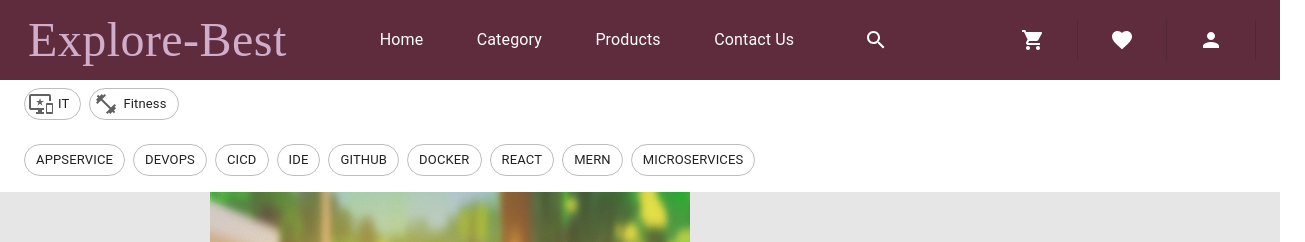
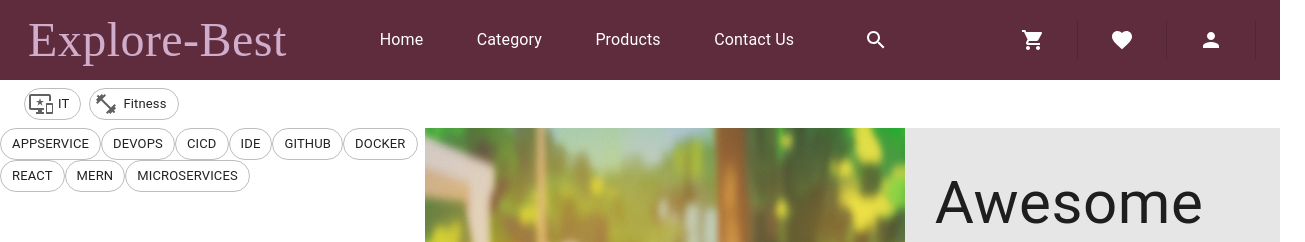
Before and after one commit to HKBrianNg/explore-best, a React (Create React App) app: page / in a window 1280 px wide. Shown: the top 242 px of the page, 1305 px wide, since content can reach past the window. Built offline with nearby package versions, Linux system fonts and the light colour scheme; no server answers; a web font is replaced by a local one.

Commit message:
V1.0.10 Move SubCategory to left side of Banner

```diff
--- a/src/App.js
+++ b/src/App.js
@@ -11,7 +11,7 @@ import { AppContextProvider } from './context/AppContext'
 function App() {
 
   useEffect(() => {
-    document.title = 'explore-best v1.0.9'
+    document.title = 'explore-best v1.0.10'
   }, [])
 
   return (
--- a/src/components/category/Category.js
+++ b/src/components/category/Category.js
@@ -1,4 +1,4 @@
-import { Stack, Chip, Toolbar, AppBar } from '@mui/material'
+import { Stack, Chip, Toolbar } from '@mui/material'
 import ImportantDevicesIcon from '@mui/icons-material/ImportantDevices';
 import FitnessCenterIcon from '@mui/icons-material/FitnessCenter';
 import { useAppContext } from '../../context/AppContext'
--- a/src/components/home/Home.js
+++ b/src/components/home/Home.js
@@ -1,10 +1,10 @@
-import { Container } from "@mui/material"
 import Navbar from "../navbar/Navbar"
 import Category from "../category/Category"
 import SubCategory from "../subcategory/SubCategory"
 import Banner from "../banner/Banner"
 import Promotions from "../promotions/Promotions"
 import Videos from "../videos/Videos"
+import { Grid } from '@mui/material'
 
 
 function Home() {
@@ -12,8 +12,19 @@ function Home() {
         <>
             <Navbar />
             <Category />
-            <SubCategory />
-            <Banner />
+            <Grid container spacing={1}
+                direction='row'
+                justifyContent='flex-start'
+                alignItems='flex-start'
+                wrap="wrap"
+            >
+                <Grid item xs={12} md={4}>
+                    <SubCategory />
+                </Grid>
+                <Grid item xs={12} md={8}>
+                    <Banner />
+                </Grid>
+            </Grid>
             <Promotions />
             <Videos />
         </>
--- a/src/components/navbar/Navbar.js
+++ b/src/components/navbar/Navbar.js
@@ -52,7 +52,7 @@ function Navbar() {
     const isMobile = useMediaQuery(theme.breakpoints.down('md'))
     return (
         <>
-            <AppBar position="sticky" variant='dense' disableGutters>
+            <AppBar position="sticky" variant='dense'>
                 <Toolbar>
                     {isMobile ? <Mobile isMobile={isMobile} /> : <Desktop isMobile={isMobile} />}
                 </Toolbar>
--- a/src/components/subcategory/SubCategory.js
+++ b/src/components/subcategory/SubCategory.js
@@ -1,4 +1,4 @@
-import { Stack, Chip, Toolbar } from '@mui/material'
+import { Chip, Box } from '@mui/material'
 import { useAppContext } from '../../context/AppContext'
 
 
@@ -43,8 +43,7 @@ function SubCategory() {
 
 
     return (
-        <Toolbar>
-            <Stack direction="row" spacing={1}>
+        <Box>
             <Chip onClick={handleAppService} label="APPSERVICE" size='medium' variant='outlined' />
             <Chip onClick={handleDevOps} label="DEVOPS" size='medium' variant="outlined" />
             <Chip onClick={handleCICD} label="CICD" size='medium' variant="outlined" />
@@ -54,8 +53,7 @@ function SubCategory() {
             <Chip onClick={handleReact} label="REACT" size='medium' variant="outlined" />
             <Chip onClick={handleMERN} label="MERN" size='medium' variant="outlined" />
             <Chip onClick={handleMicroServices} label="MICROSERVICES" size='medium' variant="outlined" />
-            </Stack>
-        </Toolbar>
+        </Box>
     )
 }
 
```
Also changed, not shown: src/ReleaseNote.txt. Lines whose indentation alone changed are shown as unchanged.
